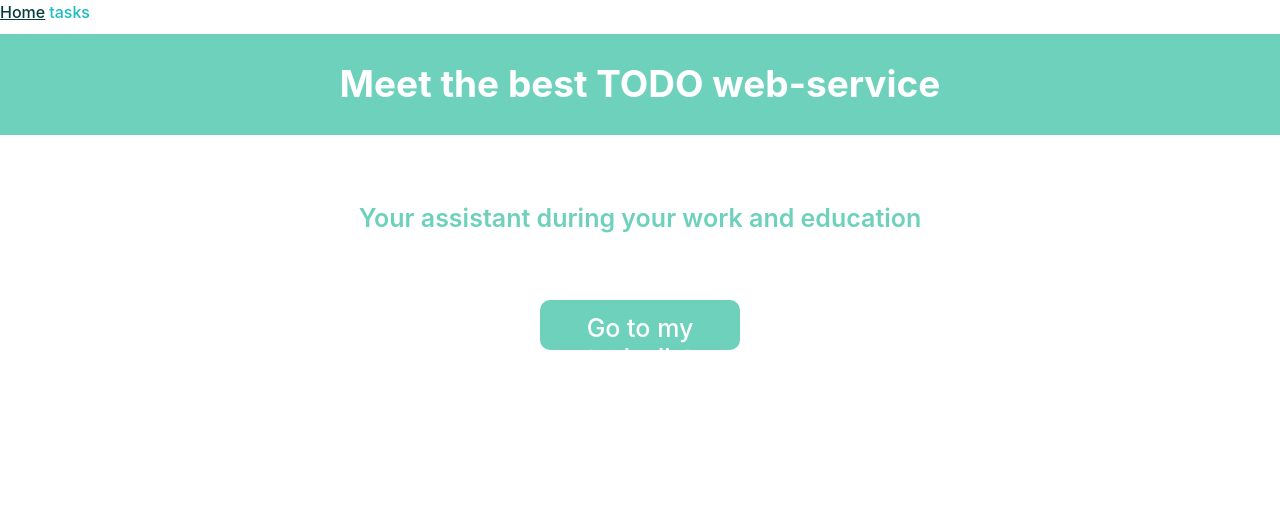
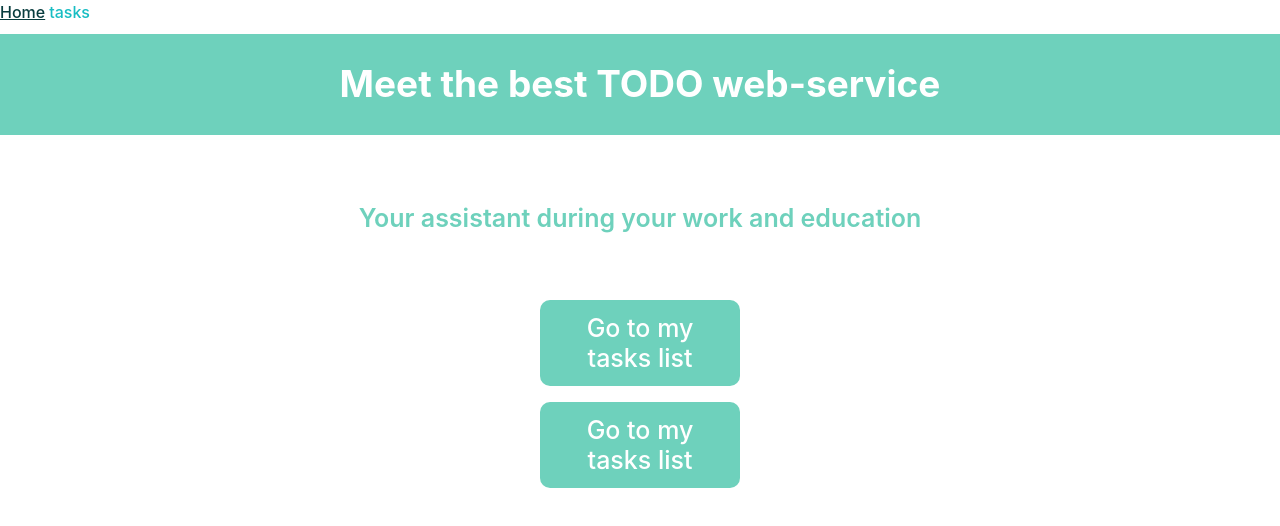
Before and after one commit to Carolinealt/true-item-client, a React (Vite) app: page / in a window 1280 px wide. Shown: the top 526 px of the page. Built offline with nearby package versions, Linux system fonts and the light colour scheme.

Commit message:
del icon

```diff
--- a/src/components/Button/Button.module.css
+++ b/src/components/Button/Button.module.css
@@ -5,7 +5,6 @@
     font-size: var(--font-size);
     color: white;
     max-width: 200px;
-    height: 50px;
     background-color: var(--primary-color);
 
 }
@@ -14,13 +13,14 @@
     composes: button;
 }
 
-.main:hover,
-.main:focus {
+.button:hover,
+.button:focus {
     border: 1px solid rgb(0, 160, 125);
 }
 
 .small {
     composes: button;
+    padding: 0;
     width: 30px;
     height: 30px;
 }
--- a/src/components/Task/Task.jsx
+++ b/src/components/Task/Task.jsx
@@ -3,8 +3,9 @@ import css from "./Task.module.css";
 import { deleteTask, toggleCompleted } from "../../redux/operations";
 import Button from "../Button/Button";
 import dateParser from "../../utils/dateParser";
-import { HiCheck } from "react-icons/hi";
+import { HiCheck, } from "react-icons/hi";
 import { useId } from "react";
+import { RiDeleteBin5Fill } from "react-icons/ri";
 
 export const Task = ({ task }) => {
   const { time, date } = dateParser(task.updatedAt)
@@ -31,7 +32,9 @@ export const Task = ({ task }) => {
         </span>
       </label>
 
-      <Button variant="small" onClick={handleDelete} position="absolute"></Button>
+      <Button variant="small" onClick={handleDelete} position="absolute">
+        <RiDeleteBin5Fill size={20}/>
+      </Button>
 
       <div className={css.textContainer}>
         <p className={css.text}>{task.text}</p>
--- a/src/pages/Home/Home.jsx
+++ b/src/pages/Home/Home.jsx
@@ -1,6 +1,5 @@
 import { NavLink } from "react-router-dom";
 import Button from "../../components/Button/Button";
-import TaskForm from "../../components/TaskForm/TaskForm";
 import css from "./Home.module.css";
 
 const Home = () => {
@@ -14,7 +13,9 @@ const Home = () => {
             Your assistant during your work and education
           </p>
 
-          <NavLink to="/tasks"><Button variant="main">Go to my tasks list</Button></NavLink>
+          <Button variant="main" styles=''>Go to my tasks list</Button>
+
+          <NavLink to="/tasks"><Button variant="main" styles=''>Go to my tasks list</Button></NavLink>
 
         </div>
       </section>
```
